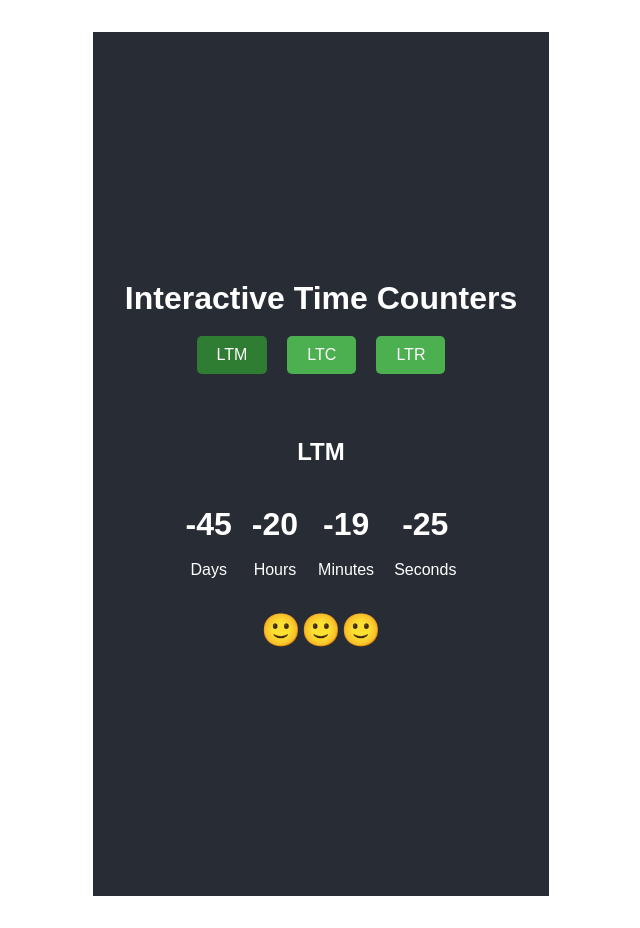
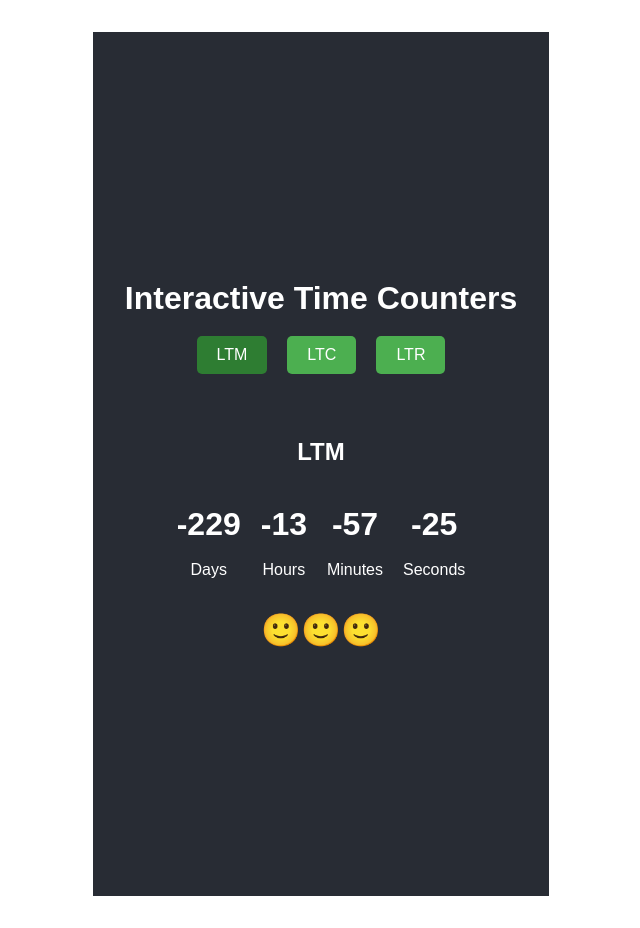
Before and after one commit to Shahryartariq/Date_Passed, a Vue app: page / in a window 1280 px wide. Shown: the whole page, without its empty margins (319-959 px from the left). Built offline with nearby package versions, Linux system fonts and the light colour scheme.

Commit message:
latest update

```diff
--- a/src/App.vue
+++ b/src/App.vue
@@ -17,7 +17,7 @@
     <!-- Display the Active Time Counter -->
     <div v-if="activeTab === 0" class="tab-content">
       <h2>LTM</h2>
-      <TimeCounter :startDate="new Date('2024-11-05T09:26:00')" />
+      <TimeCounter :startDate="new Date('2025-05-08T03:04:00')" />
     </div>
     <div v-if="activeTab === 1" class="tab-content">
       <h2>LTC</h2>
```
Also changed, not shown: 1 other file (tests, documents, lock files or other folders).
